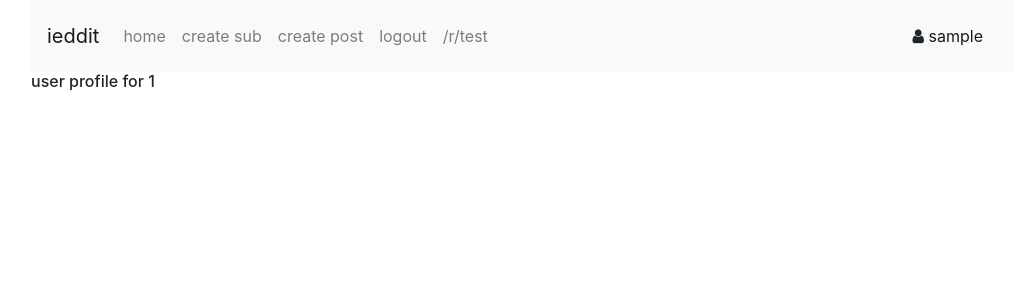
After one commit to cc-d/ieddit, a Flask app: page /u/1 in a window 1280 px wide. The commit adds this page. Shown: the top 300 px of the page, without its empty margins (97-1111 px from the left). Run offline with Flask 2, Linux system fonts and the light colour scheme; the visitor is signed in with stand-in values (Sample User, id 1); some libraries are stand-ins or nearby versions.

Commit message:
user prof links

```diff
--- a/ieddit.py
+++ b/ieddit.py
@@ -88,7 +88,7 @@ def subi(subi):
 		post.comment_count = Comment.query.filter_by(post_id=post.id).count()
 		p.append(post)
 
-	return render_template('sub.html', posts=p)
+	return render_template('sub.html', posts=p, url=config.URL)
 
 @app.route('/r/<sub>/<post_id>/<inurl_title>/')
 def comment(sub, post_id, inurl_title):
@@ -117,6 +117,10 @@ def create_sub():
 		return 'invalid'
 	elif request.method == 'GET':
 		return render_template('create.html')
+
+@app.route('/u/<uname>', methods=['GET'])
+def view_user(uname):
+	return render_template('user.html', user=uname);
 
 @app.route('/create_post', methods=['POST', 'GET'])
 def create_post():
--- a/static/base.css
+++ b/static/base.css
@@ -1,21 +1,31 @@
 .inner-div {
-	border:0px solid green;
-}
+	border:0px solid green;}
 
 .post-row {
-	margin-right: 0px;
-}
+	margin-right: 0px;}
 
 .post-image {
-	margin-left: 1rem;
-}
+	margin-left: 1rem;}
 
 .comment-text {
-	min-height: 50px;
-}
+	min-height: 50px;}
 
 .comment-bottom {
 }
+
+.user-icon-link {
+	text-decoration: none;
+	color: #212529}
+
+.user-icon-link:hover {
+    color: #212529;
+    text-decoration: underline;
+    text-decoration-line: underline;
+    text-decoration-style: none;
+    text-decoration-color: none;}
+
+.user-icon-link a {
+	color: #212529;}
 
 .comment-voting {
 	margin-left: 1em;
--- a/static/main.js
+++ b/static/main.js
@@ -22,7 +22,6 @@ $(document).on('click', '.comment-reply', function () {
 
 $(document).on('click', '.fa-arrow-up', function() {
 	if($(this).css('color') != 'rgb(255, 165, 0)') {
-		console.log($(this).css('color'));
 		$(this).css('color', 'orange');
 		$(this).parent().parent().children('a').children('.fa-arrow-down').css('color', '#212529');
 	} else if ($(this).css('color') == 'rgb(255, 165, 0)') {
--- a/templates/base.html
+++ b/templates/base.html
@@ -45,7 +45,7 @@
 			<ul class="navbar-nav mr-auto navbar-right">
 				{% if session['username'] %}
 				<li class="nav-item active">
-					<a class="nav-link" href="#"><i class="fa fa-user"></i> {{ session['username'] }}</a>
+					<a class="nav-link" href="/u/{{ session['username'] }}"><i class="fa fa-user user-icon-link"></i> {{ session['username'] }}</a>
 				</li>
 				{% else %}
 				<li class="nav-item">
--- a/templates/comments.html
+++ b/templates/comments.html
@@ -7,7 +7,7 @@
 		<div class="media-body">
 			<div class="row post-row row-space">
 				<div class="col inner-div">
-					<i class="fa fa-user"></i> {{ post['author'] }}
+					<a class="user-icon-link" href="{{ url }}/u/{{ post['author'] }}"><i class="fa fa-user "></i>{{ post.author }}</a>
 				</div>
 			</div>
 			<h6>{{ post.title }}</h6>
--- a/templates/sub.html
+++ b/templates/sub.html
@@ -8,7 +8,7 @@
     <div class="media-body">
     <div class="row post-row">
     	<div class="col inner-div">
-    		<i class="fa fa-user"></i> {{ post['author'] }}
+    		<i class="fa fa-user"></i> <a class="user-icon-link" href="{{ config.URL }}/u/{{ post['author'] }}">{{ post.author }}</a>
     	</div>
     </div>
       <h6> {{ post.title }} </h6>
--- /dev/null
+++ b/templates/user.html
@@ -0,0 +1,4 @@
+{% extends 'base.html' %}
+{% block content %}
+<h6>user profile for {{ user }}</h6>
+{% endblock %}
```
